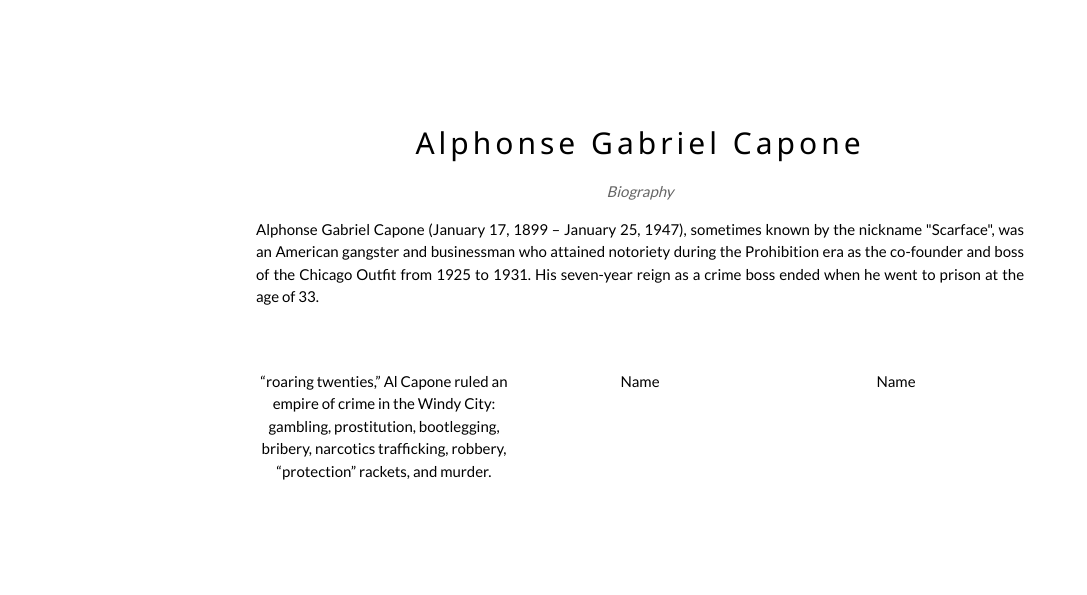
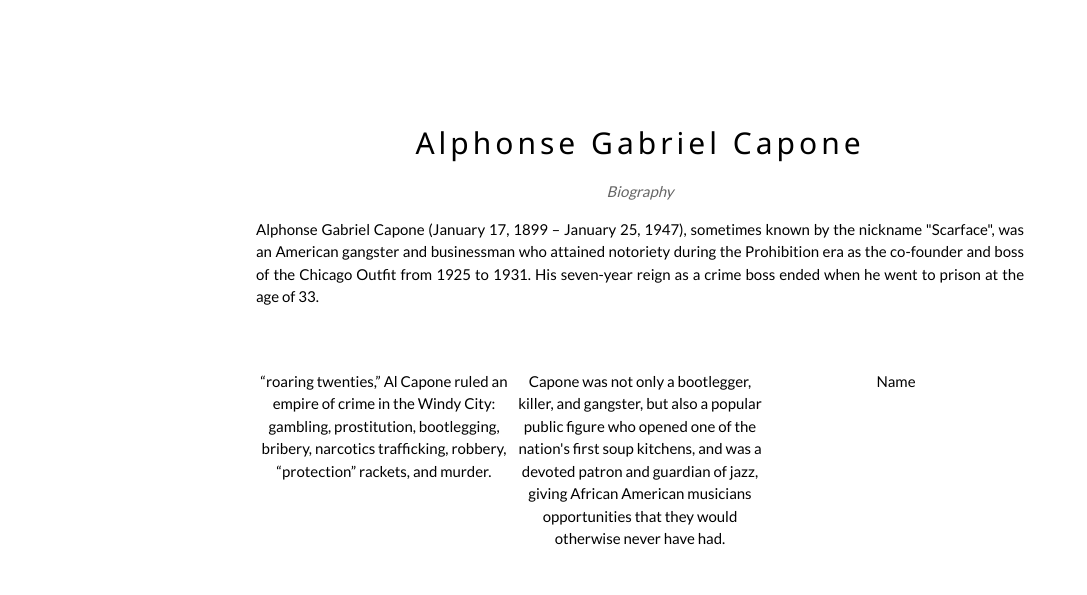
Before and after one commit to bot0987/semesterproject.github.io, a plain HTML site: page index.html in a window 1280 px wide. Shown: the top 595 px of the page, without its empty margins (0-1087 px from the left). Drawn offline with nearby package versions, Linux system fonts and the light colour scheme.

Commit message:
Update index.html

```diff
--- a/index.html
+++ b/index.html
@@ -36,7 +36,7 @@ body {font-family: "Lato", sans-serif}
         <class="w3-round w3-margin-bottom" alt="" style="width:60%">
       </div>
       <div class="w3-third">
-        <p>Name</p>
+        <p>Capone was not only a bootlegger, killer, and gangster, but also a popular public figure who opened one of the nation's first soup kitchens, and was a devoted patron and guardian of jazz, giving African American musicians opportunities that they would otherwise never have had.</p>
         <class="w3-round w3-margin-bottom" alt="His date of death" style="width:60%">
       </div>
       <div class="w3-third">
```
